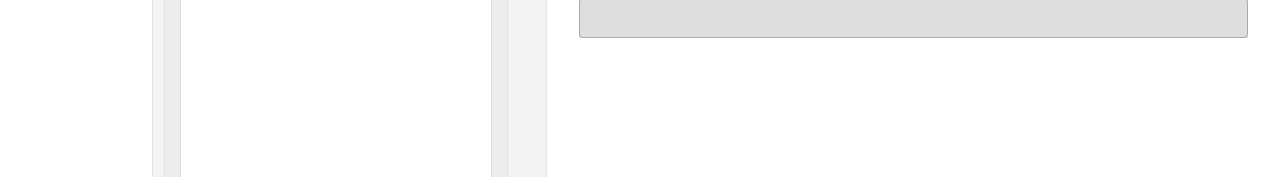
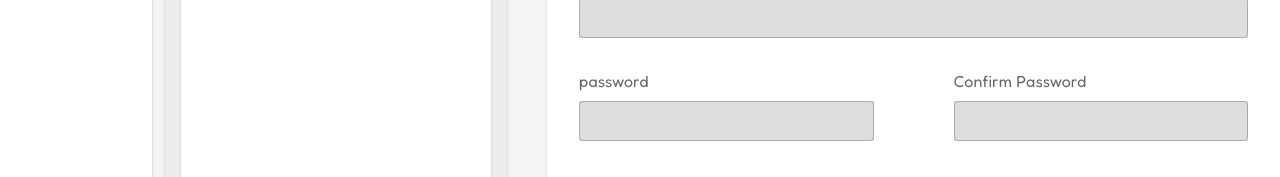
Before and after one commit to Naominm/ticket-management-system-frontend, a React (Vite) app: page /settings in a window 1280 px wide. Shown: the part 623-800 px from the top of the page. Built offline with nearby package versions, Linux system fonts and the light colour scheme.

Commit message:
Feat: Build the  passwords  and confirm passwords input fields

```diff
--- a/src/pages/settings.tsx
+++ b/src/pages/settings.tsx
@@ -191,6 +191,51 @@ export default function SettingsPage() {
                       }}
                     />
                   </FormControl>
+                  <Box
+                    sx={{
+                      display: "flex",
+                      gap: 10,
+                      alignItems: "center",
+                      justifyContent: "center",
+                      width: "100%",
+                    }}
+                  >
+                    <FormControl
+                      sx={{
+                        display: "flex",
+                        gap: 1,
+                        width: "50%",
+                      }}
+                    >
+                      <FormLabel sx={{ fontFamily: "var(--primary-font)" }}>
+                        password
+                      </FormLabel>
+                      <TextField
+                        size="small"
+                        type="password"
+                        sx={{
+                          maxWidth: "100%",
+                          bgcolor: "#DEDEDE",
+                          fontFamily: "var(--primary-font)",
+                        }}
+                      />
+                    </FormControl>
+                    <FormControl sx={{ display: "flex", gap: 1, width: "50%" }}>
+                      <FormLabel sx={{ fontFamily: "var(--primary-font)" }}>
+                        Confirm Password
+                      </FormLabel>
+                      <TextField
+                        size="small"
+                        type="password"
+                        sx={{
+                          maxWidth: "100%",
+                          bgcolor: "#DEDEDE",
+                          border: "none",
+                          fontFamily: "var(--primary-font)",
+                        }}
+                      />
+                    </FormControl>
+                  </Box>
                 </Box>
               </Box>
             </Paper>
```
